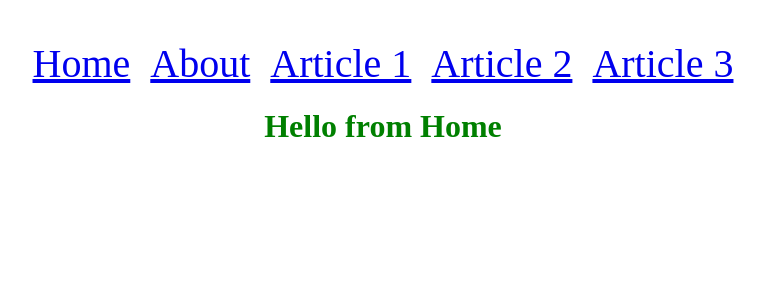
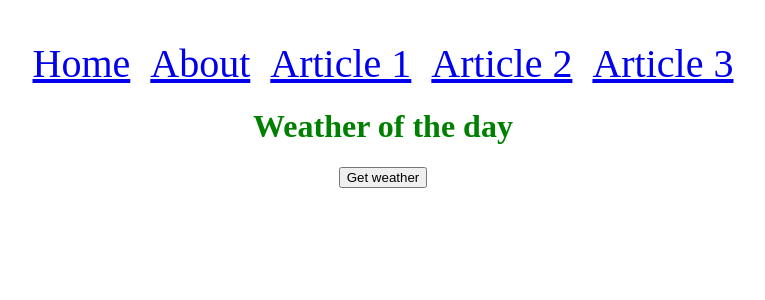
Before and after one commit to RosaBen/react-router, a React (Vite) app: page / in a window 1280 px wide. Shown: the top 300 px of the page, without its empty margins (257-1022 px from the left). Built offline with nearby package versions, Linux system fonts and the light colour scheme.

Commit message:
step1- edited homepage

```diff
--- a/src/main.jsx
+++ b/src/main.jsx
@@ -25,7 +25,7 @@ const router = createBrowserRouter([
         element: <About />,
       },
       {
-        path: "/article/:id",
+        path: "/articles/:id",
         element: <Article />,
       },
     ],
--- a/src/pages/Home.jsx
+++ b/src/pages/Home.jsx
@@ -1,3 +1,27 @@
+import { useState } from "react";
+
+
+const getWeatherOfTheDay = () => {
+  return "sunny";
+};
+
 export default function Home() {
-  return <h1>Hello from Home</h1>;
+
+  const [weather, setWeather] = useState(null);
+  return (
+    <>
+    <h1>Weather of the day</h1>
+
+    {weather!=null
+    ?(<p>today's weather is {weather}</p>)
+    :(<button
+      type="button"
+      onClick={()=>{
+        const weatherOfTheDay = getWeatherOfTheDay();
+        setWeather(weatherOfTheDay);
+      }}>Get weather</button>)
+    }
+
+    </>
+  )
 }
```
